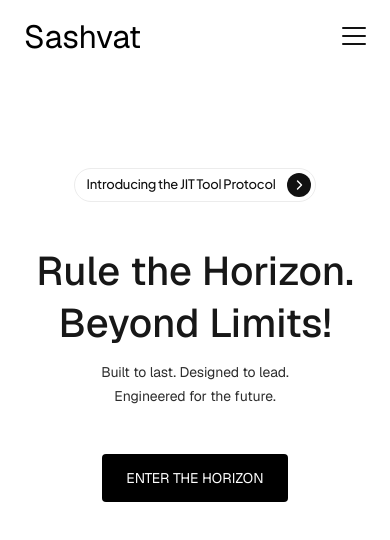
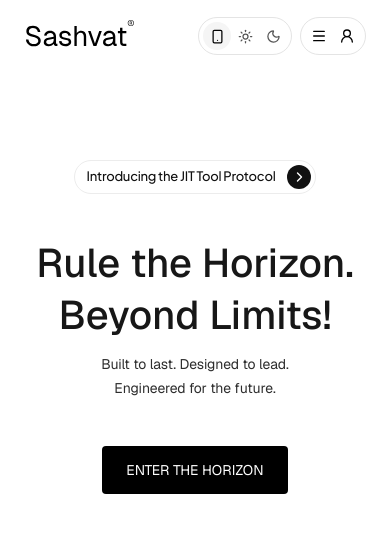
Before and after one commit to sashvat-bharat/sashvat-bharat, a Next.js app: page / in a window 390 px wide. Shown: the top 540 px of the page. Built offline with nearby package versions, Linux system fonts and the light colour scheme; a web font is replaced by a local one.

Commit message:
Revamped the Look of Topbar ✨

```diff
--- a/src/components/layout/TopBar.tsx
+++ b/src/components/layout/TopBar.tsx
@@ -3,38 +3,29 @@ import Image from 'next/image'
 import "@/styles/global.css"
 import "@/styles/layout/TopBar.css"
 import { useState } from 'react'
-// import { Menu, X } from 'lucide-react'
-import ThemeToggle from '../ui/ThemeToggleButton'
+import { Menu, UserRound } from 'lucide-react'
+import ThemeToggle from '../ui/ThemeToggle'
 
 
 
 const TopBar = () => {
 
-  const [menuState, setMenuState] = useState<'initial' | 'open' | 'closed'>('initial');
-
-  const toggleMenu = () => {
-    setMenuState(prev => prev === 'open' ? 'closed' : 'open');
-  };
+  const iconsize = 16;
 
   return (
     <>
-
       <div className='flash-message-space'></div>
 
       <div className="topbar">
 
-        {/* <div className='topbar-left'>
-          <Image src="/logo.svg" alt="logo" width={100} height={100} />
-        </div> */}
-
         <div className='topbar-left'>
-          <h1>Sashvat</h1>
+          <Image src="/logo-light.svg" alt="logo" width={100} height={100} />
         </div>
 
         <div className='topbar-middle'>
+          <button>Products</button>
+          <button>Articles</button>
           <button>Research</button>
-          <button>Articles</button>
-          <button>Products</button>
           <button>About Us</button>
           <button>Careers</button>
         </div>
@@ -43,32 +34,17 @@ const TopBar = () => {
 
           <ThemeToggle />
 
-          <button className='login-btn'>Log in</button>
-          <button className='signup-btn'>Sign up</button>
+          <div className='menu-n-account'>
+            <div className='menu-toggle'>
+              <Menu size={iconsize} />
+            </div>
+            <div className='user-account'>
+              <UserRound size={iconsize} />
+            </div>
+          </div>
+
         </div>
-
-        <button
-          className={`menu-toggle ${menuState === 'open' ? 'active' : ''}`}
-          onClick={toggleMenu}
-          aria-label="Toggle Menu"
-        >
-          <div className="hamburger-box">
-            <span></span>
-            <span></span>
-            <span></span>
-          </div>
-        </button>
-
       </div>
-
-      <div className={`menu-box ${menuState}`}>
-        <button>Research</button>
-        <button>Articles</button>
-        <button>Products</button>
-        <button>About Us</button>
-        <button>Careers</button>
-      </div>
-
     </>
   )
 }
--- a/src/styles/global.css
+++ b/src/styles/global.css
@@ -1,3 +1,17 @@
+/* base */
+:root {
+  --bg: #FFFFFF;
+  --text: #000000;
+}
+
+/* dark */
+[data-theme="dark"] {
+  --bg: #000000;
+  --text: #FFFFFF;
+}
+
+
+
 body {
   margin: 0;
   padding: 0;
--- a/src/styles/layout/TopBar.css
+++ b/src/styles/layout/TopBar.css
@@ -8,38 +8,36 @@
 }
 
 .topbar {
+  /* width: 100%; */
   width: 100%;
   height: 56px;
   z-index: 150;
   display: flex;
   position: relative;
   align-items: center;
-  /* margin-top: 0; */
-  /* border: 1px solid orangered; */
-  justify-content: space-between;
   background-color: #FFFFFF;
+  /* border: 1px solid #000; */
+}
+
+.topbar .topbar-left {
+  margin-left: 24px;
+  margin-bottom: -4px;
+
+  img {
+    height: 36px;
+    cursor: pointer;
+    width: max-content;
+    color: #ffffff;
+  }
+
 }
 
 /* .topbar .topbar-left {
-  margin-left: 24px;
+  margin-left: 24px; display: flex; align-items: center; justify-content: center; font-family: var(--font-geist-sans);
 
-  img {
-    height: 40px;
-    cursor: pointer;
-    width: max-content;
-  }
-
+  h1 { font-size: 28px; font-weight: 400; }
+  sup { font-size: 16px; height: 40px;}
 } */
-
-.topbar .topbar-left {
-  margin-left: 24px;
-  font-size: 16px;
-
-  h1 {
-    font-weight: 400;
-    font-family: var(--font-geist-sans);
-  }
-}
 
 
 .topbar .topbar-middle {
@@ -47,6 +45,9 @@
   display: flex;
   align-items: center;
   justify-content: center;
+  position: absolute;
+  left: 50%;
+  transform: translateX(-50%);
 }
 
 .topbar .topbar-middle button {
@@ -69,195 +70,62 @@
 
 .topbar .topbar-middle button:hover {
   color: #121212;
-  /* background-color: #EDEDED; */
   background-color: #F5F5F5;
 }
 
 
 .topbar .topbar-right {
+  position: absolute;
+  right: 24px;
   gap: 8px;
   display: flex;
   align-items: center;
   justify-content: center;
-  margin-right: 24px;
+  /* border: 1px solid orangered; */
+}
 
-  button {
-    height: 36px;
-    font-size: 14px;
-    line-height: 14px;
-    cursor: pointer;
-    font-weight: 500;
-    border-radius: 34px;
+.menu-n-account {
+  display: flex;
+  align-items: center;
+  justify-content: center;
+  border-radius: 50px;
+  padding: 4px;
+  border: 1px solid #E4E4E4;
+
+  .menu-toggle,
+  .user-account {
+    width: 28px;
+    height: 28px;
     display: flex;
     align-items: center;
     justify-content: center;
-    padding: 16px 14px 16px 14px;
+    border-radius: 50px;
+    cursor: pointer;
     transition: 0.2s ease-in-out;
-    border: 1px solid #fff;
-    font-family: var(--font-geist-sans);
   }
-}
 
-.topbar .topbar-right .login-btn {
-  color: #000000;
-  background-color: #F5F5F5;
-}
+  .menu-toggle:hover,
+  .user-account:hover {
+    background-color: #F5F5F5;
+  }
 
-.topbar .topbar-right .login-btn:hover {
-  border: 1px solid #DEDEDE;
-}
-
-.topbar .topbar-right .signup-btn {
-  color: #ffffff;
-  background-color: #000000;
-}
-
-.topbar .topbar-right .signup-btn:hover {
-  background-color: #2c2c2c;
-}
-
-
-.menu-toggle {
-  display: none;
-}
-
-.menu-box {
-  display: none;
 }
 
 
 
 /* Mobile = 359px */
-
-/* Displays Designing */
-
 @media (max-width: 900px) {
-
-  .topbar {
-    padding-bottom: 8px;
-  }
 
   .topbar-left {
     cursor: default;
   }
 
-
-  .topbar .topbar-middle,
-  .topbar .topbar-right {
+  .topbar .topbar-middle {
     display: none;
   }
 
-  .menu-toggle {
-    display: block;
-    cursor: pointer;
-    border: none;
-    background: transparent;
-    padding: 8px;
-    margin-right: 16px;
-    z-index: 200;
-  }
-
-  .hamburger-box {
-    width: 24px;
-    height: 18px;
-    position: relative;
-    display: flex;
-    flex-direction: column;
-    justify-content: space-between;
-  }
-
-  .hamburger-box span {
-    display: block;
-    width: 100%;
-    height: 2px;
-    background-color: #121212;
-    border-radius: 2px;
-    transition: all 0.4s cubic-bezier(0.16, 1, 0.3, 1);
-    transform-origin: center;
-  }
-
-  /* Animation to X */
-  .menu-toggle.active .hamburger-box span:nth-child(1) {
-    transform: translateY(8px) rotate(45deg);
-    background-color: #000000;
-  }
-
-  .menu-toggle.active .hamburger-box span:nth-child(2) {
-    opacity: 0;
-    transform: translateX(10px);
-  }
-
-  .menu-toggle.active .hamburger-box span:nth-child(3) {
-    transform: translateY(-8px) rotate(-45deg);
-    background-color: #000000;
-  }
-
-  .menu-toggle:hover .hamburger-box span {
-    background-color: #000000;
-  }
-
-  .menu-box {
-    z-index: 100;
-    height: calc(100vh - 72px);
-    width: 98%;
-    position: absolute;
-    top: 72px;
-    left: 1%;
-    border-radius: 8px;
-    display: none;
-    align-items: center;
-    flex-direction: column;
-    justify-content: center;
-    background: linear-gradient(180deg, #FF591D 0%, #F1F1F1 100%);
-    transform: translateY(100%);
-
-    button {
-      border: none;
-      font-size: 48px;
-      /* color: #010101; */
-      color: #ffffff;
-      margin-bottom: 16px;
-      background-color: transparent;
-      font-family: var(--font-instrument-serif);
-      transition: 0.2s ease-in-out;
-    }
-
-    button:hover {
-      color: #FF4500;
-    }
-  }
-
-  .menu-box.open,
-  .menu-box.closed {
-    display: flex;
-  }
-
-  .menu-box.open {
-    animation: slideUpIn 0.8s cubic-bezier(0.16, 1, 0.3, 1) forwards;
-  }
-
-  .menu-box.closed {
-    animation: slideUpOut 0.8s cubic-bezier(0.16, 1, 0.3, 1) forwards;
-  }
-
-  @keyframes slideUpIn {
-    0% {
-      transform: translateY(100%);
-    }
-
-    100% {
-      transform: translateY(0%);
-    }
-  }
-
-  @keyframes slideUpOut {
-    0% {
-      transform: translateY(0%);
-    }
-
-    100% {
-      transform: translateY(-100%);
-    }
+  .topbar-right {
+    cursor: none;
   }
 
 }
--- a/src/styles/ui/ThemeToggle.css
+++ b/src/styles/ui/ThemeToggle.css
@@ -25,6 +25,6 @@
 
 /* Persistent active state — stays styled after click */
 .theme_toggle_container .icon_btn.active {
-  background-color: #F7F7F7;
+  background-color: #F5F5F5;
   color: #000;
 }
```
Also changed, not shown: public/logo-light.svg (added), src/components/ui/ThemeToggle.tsx (renamed from src/components/ui/ThemeToggleButton.tsx).
